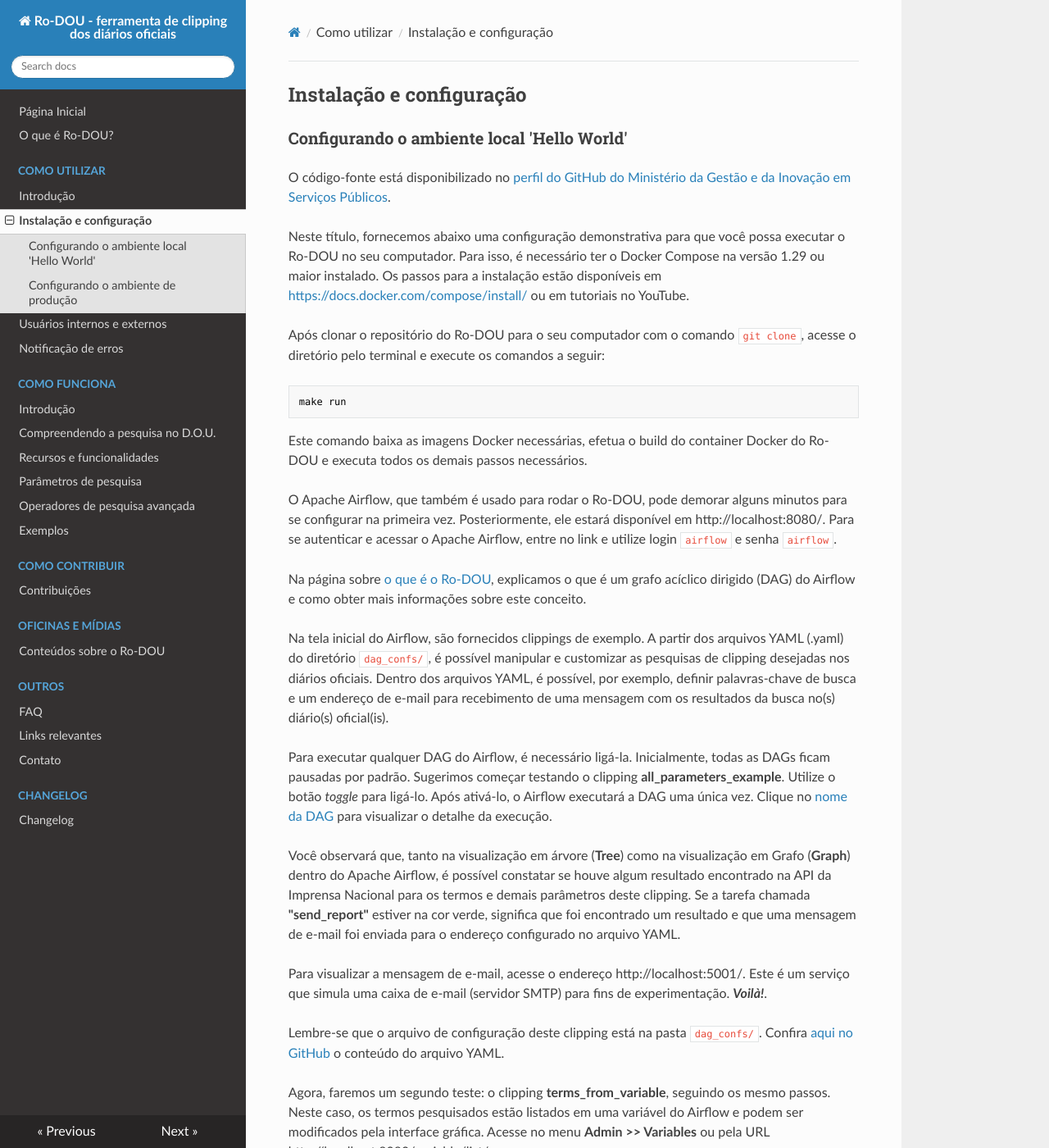
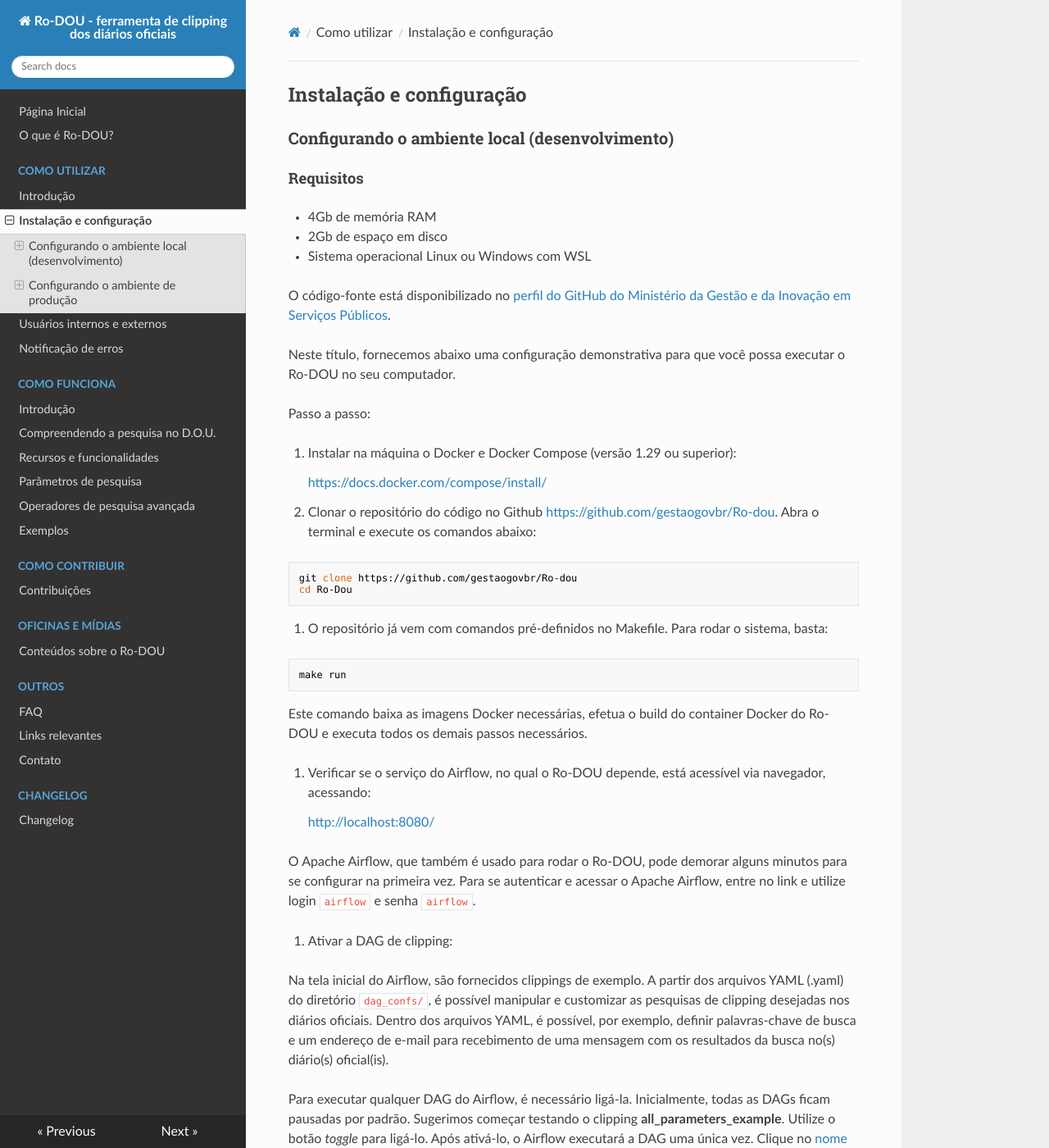
Before and after one commit to gestaogovbr/Ro-dou, an MkDocs documentation site: the page built from docs/docs/como_utilizar/instalacao.md, in a window 1280 px wide and 1400 px high. Shown: the whole window at 82% size. Built offline with MkDocs 1.6.1, drawn with Linux system fonts in a browser that asks for light colours; nearby versions of some CDN libraries; some of the changed text lies outside the part shown.

Commit message:
adjust instalation steps

````diff
--- a/docs/docs/como_utilizar/instalacao.md
+++ b/docs/docs/como_utilizar/instalacao.md
@@ -1,12 +1,33 @@
 ## Instalação e configuração
 
-### Configurando o ambiente local 'Hello World'
+### Configurando o ambiente local (desenvolvimento)
+
+#### Requisitos
+
+* 4Gb de memória RAM
+* 2Gb de espaço em disco
+* Sistema operacional Linux ou Windows com WSL
 
 O código-fonte está disponibilizado no [perfil do GitHub do Ministério da Gestão e da Inovação em Serviços Públicos](https://github.com/gestaogovbr/Ro-dou).
 
-Neste título, fornecemos abaixo uma configuração demonstrativa para que você possa executar o Ro-DOU no seu computador. Para isso, é necessário ter o Docker Compose na versão 1.29 ou maior instalado. Os passos para a instalação estão disponíveis em [https://docs.docker.com/compose/install/](https://docs.docker.com/compose/install/) ou em tutoriais no YouTube.
+Neste título, fornecemos abaixo uma configuração demonstrativa para que você possa executar o Ro-DOU no seu computador.
 
-Após clonar o repositório do Ro-DOU para o seu computador com o comando `git clone`, acesse o diretório pelo terminal e execute os comandos a seguir:
+Passo a passo:
+
+1. Instalar na máquina o Docker e Docker Compose (versão 1.29 ou superior):
+
+    [https://docs.docker.com/compose/install/](https://docs.docker.com/compose/install/)
+
+
+1. Clonar o repositório do código no Github
+[https://github.com/gestaogovbr/Ro-dou](https://github.com/gestaogovbr/Ro-dou). Abra o terminal e execute os comandos abaixo:
+
+```bash
+git clone https://github.com/gestaogovbr/Ro-dou
+cd Ro-Dou
+```
+
+3. O repositório já vem com comandos pré-definidos no Makefile. Para rodar o sistema, basta:
 
 ```bash
 make run
@@ -14,9 +35,13 @@
 
 Este comando baixa as imagens Docker necessárias, efetua o build do container Docker do Ro-DOU e executa todos os demais passos necessários.
 
-O Apache Airflow, que também é usado para rodar o Ro-DOU, pode demorar alguns minutos para se configurar na primeira vez. Posteriormente, ele estará disponível em http://localhost:8080/. Para se autenticar e acessar o Apache Airflow, entre no link e utilize login `airflow` e senha `airflow`.
+4. Verificar se o serviço do Airflow, no qual o Ro-DOU depende, está acessível via navegador, acessando:
 
-Na página sobre [o que é o Ro-DOU](rodou.md), explicamos o que é um grafo acíclico dirigido (DAG) do Airflow e como obter mais informações sobre este conceito.
+    [http://localhost:8080/](http://localhost:8080/)
+
+O Apache Airflow, que também é usado para rodar o Ro-DOU, pode demorar alguns minutos para se configurar na primeira vez. Para se autenticar e acessar o Apache Airflow, entre no link e utilize login `airflow` e senha `airflow`.
+
+5. Ativar a DAG de clipping:
 
 Na tela inicial do Airflow, são fornecidos clippings de exemplo. A partir dos arquivos YAML (.yaml) do diretório `dag_confs/`, é possível manipular e customizar as pesquisas de clipping desejadas nos diários oficiais. Dentro dos arquivos YAML, é possível, por exemplo, definir palavras-chave de busca e um endereço de e-mail para recebimento de uma mensagem com os resultados da busca no(s) diário(s) oficial(is).
 
@@ -25,16 +50,16 @@
 
 Você observará que, tanto na visualização em árvore (**Tree**) como na visualização em Grafo (**Graph**) dentro do Apache Airflow, é possível constatar se houve algum resultado encontrado na API da Imprensa Nacional para os termos e demais parâmetros deste clipping. Se a tarefa chamada **"send_report"** estiver na cor verde, significa que foi encontrado um resultado e que uma mensagem de e-mail foi enviada para o endereço configurado no arquivo YAML.
 
+6. Visualizar clipping:
+
 Para visualizar a mensagem de e-mail, acesse o endereço http://localhost:5001/. Este é um serviço que simula uma caixa de e-mail (servidor SMTP) para fins de experimentação. **_Voilà!_**.
 
-Lembre-se que o arquivo de configuração deste clipping está na pasta `dag_confs/`. Confira [aqui no GitHub](https://github.com/gestaogovbr/Ro-dou/blob/main/dag_confs/all_parameters_example.yaml) o conteúdo do arquivo YAML.
-
-Agora, faremos um segundo teste: o clipping **terms_from_variable**, seguindo os mesmo passos. Neste caso, os termos pesquisados estão listados em uma variável do Airflow e podem ser modificados pela interface gráfica. Acesse no menu **Admin >> Variables** ou pela URL http://localhost:8080/variable/list/.
-
-Leia a seção **Configurando em Produção** para instalar o Ro-dou utilizando um provedor SMTP real que enviará os e-mails para os destinatários verdadeiros.
+7. Opcional: Configurando o INLABS como fonte de dados:
 
 **Observação:** Para utilizar o `source: - INLABS`, é necessário alterar a conexão `inlabs_portal` no Apache Airflow, apontando o usuário e senha de autenticação do portal. Um novo usuário pode ser cadastrado pelo portal [INLABS](https://inlabs.in.gov.br/acessar.php). A DAG
 que realiza o download dos arquivos do INLABS é a **ro-dou_inlabs_load_pg**.
+
+8. Desligando o ambiente:
 
 Quando tiver terminado de utilizar o ambiente de teste do Ro-DOU, desligue-o por meio do seguinte comando:
 
@@ -44,16 +69,37 @@
 
 ### Configurando o ambiente de produção
 
-Para utilizar o Ro-DOU em ambiente de produção, é necessário que o servidor tenha disponível um serviço SMTP que será utilizado pelo Apache Airflow para envio de mensagens de e-mail pela Internet. Siga os seguintes passos:
+#### Requisitos
 
-1. Utilize as credenciais do serviço SMTP (host, usuário, senha, porta etc.)
+* 4Gb de memória RAM
+* 2Gb de espaço em disco
+* Sistema operacional Linux ou Windows com WSL
+* Docker
+
+
+
+1. Clonar o repositório do código no Github
+[https://github.com/gestaogovbr/Ro-dou](https://github.com/gestaogovbr/Ro-dou). Abra o terminal e execute os comandos abaixo:
+
+```bash
+git clone https://github.com/gestaogovbr/Ro-dou
+cd Ro-Dou
+```
+Para utilizar o Ro-DOU em ambiente de produção, é necessário que o servidor tenha disponível um serviço SMTP que será utilizado pelo Apache Airflow para envio de mensagens de e-mail pela Internet, ou configurar um webhook com Slack ou Discord. Siga os seguintes passos:
+
+2. Utilize as credenciais do serviço SMTP (host, usuário, senha, porta etc.)
 para editar o arquivo `docker-compose.yml`, substituindo as variáveis referentes ao serviço SMTP, a exemplo de `AIRFLOW__SMTP__SMTP_HOST`.
 
-2. Ao final do arquivo `docker-compose.yml`, remova as linhas que declaram o
-serviço **smtp4dev**, uma vez que ele não será mais necessário.
+3. Ao final do arquivo `docker-compose.yml`, remova as linhas que declaram o serviço **smtp4dev**, uma vez que ele não será mais necessário.
 
-Uma vez executados esses passos, basta agora inicializar o Ro-DOU por meio do comando:
+4. O repositório já vem com comandos pré-definidos no Makefile. Para rodar o sistema, basta:
 
 ```bash
 make run
 ```
+Este comando baixa as imagens Docker necessárias, efetua o build do container Docker do Ro-DOU e executa todos os demais passos necessários.
+
+5. Opcional: Configurando o INLABS como fonte de dados:
+
+**Observação:** Para utilizar o `source: - INLABS`, é necessário alterar a conexão `inlabs_portal` no Apache Airflow, apontando o usuário e senha de autenticação do portal. Um novo usuário pode ser cadastrado pelo portal [INLABS](https://inlabs.in.gov.br/acessar.php). A DAG
+que realiza o download dos arquivos do INLABS é a **ro-dou_inlabs_load_pg**.
````
